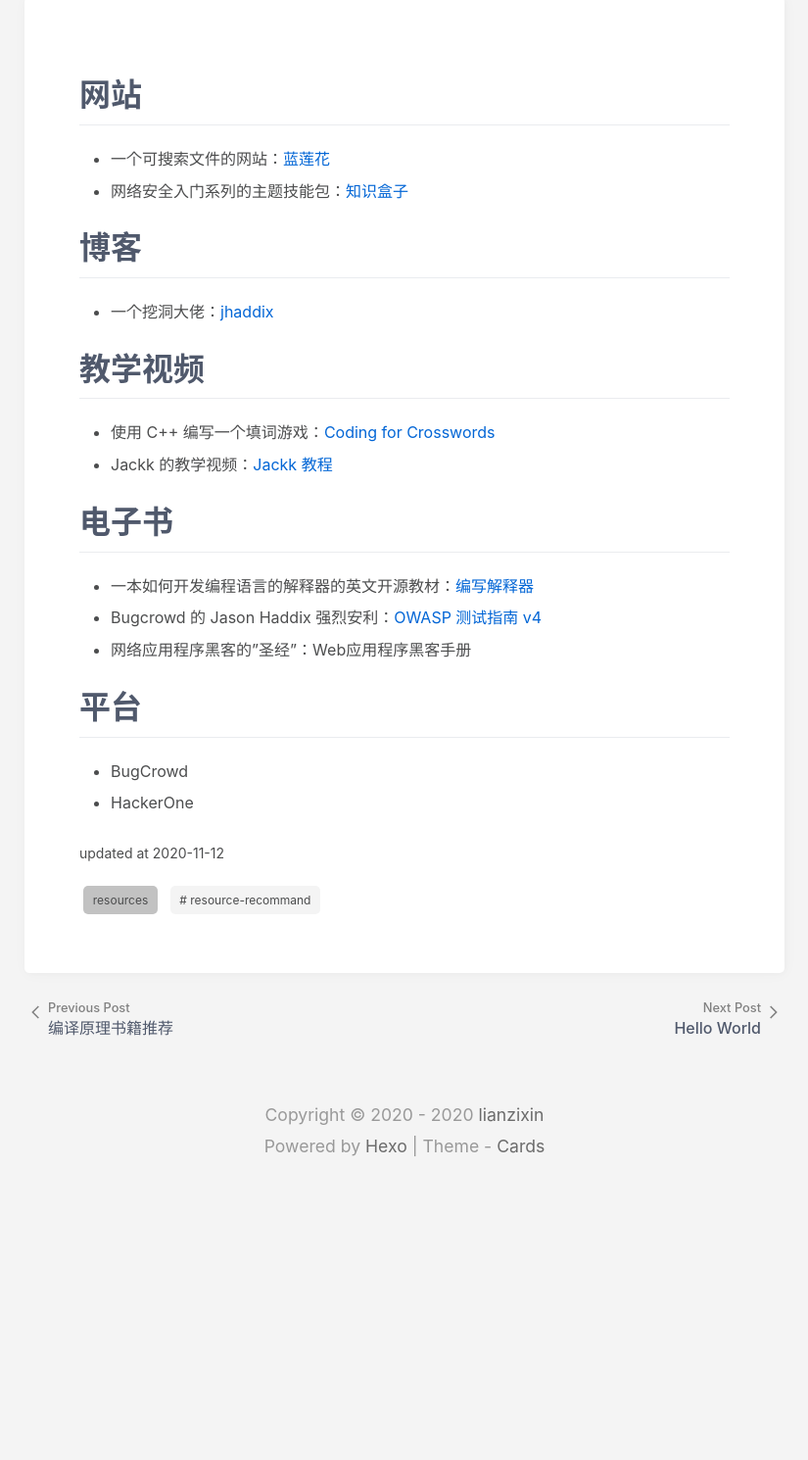
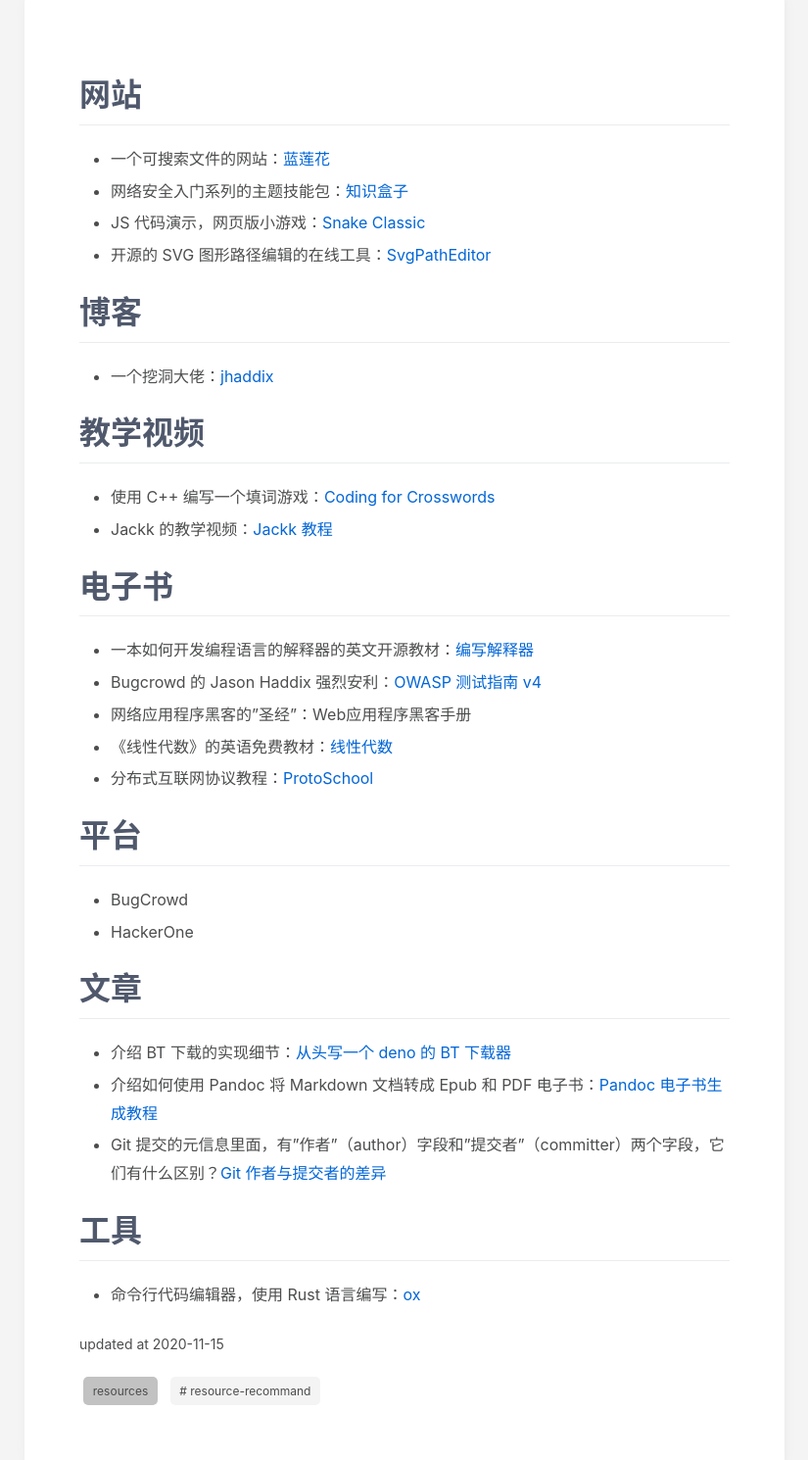
Before and after one commit to lianzixin/lianzixin.github.io, a plain HTML site: page 2020/11/12/资源-第一期/index.html in a window 1280 px wide. Shown: the part 269-1759 px from the top of the page at 98% size, without its empty margins (227-1052 px from the left). Before the commit the page ends 1487 px from the top, so only its background shows below. Drawn offline with Linux system fonts and the light colour scheme.

Commit message:
Site updated: 2020-11-15 11:30:23

```diff
--- a/2020/11/12/资源-第一期/index.html
+++ b/2020/11/12/资源-第一期/index.html
@@ -39,7 +39,7 @@
 <meta property="og:description" content="&amp;#x7F51;&amp;#x7AD9; &amp;#x4E00;&amp;#x4E2A;&amp;#x53EF;&amp;#x641C;&amp;#x7D22;&amp;#x6587;&amp;#x4EF6;&amp;#x7684;&amp;#x7F51;&amp;#x7AD9;&amp;#xFF1A;&amp;#x84DD;&amp;#x83B2;&amp;#x82B1; &amp;#x7F51;&amp;#x7EDC;&amp;#x5B89;&amp;#x5168;&amp;#x5165;&amp;#x95E8;&amp;#x7CFB;&amp;#x5217;&amp;#x768">
 <meta property="og:locale" content="en_US">
 <meta property="article:published_time" content="2020-11-12T03:39:28.000Z">
-<meta property="article:modified_time" content="2020-11-12T03:59:39.447Z">
+<meta property="article:modified_time" content="2020-11-15T03:29:44.187Z">
 <meta property="article:author" content="lianzixin">
 <meta property="article:tag" content="resource-recommand">
 <meta name="twitter:card" content="summary_large_image">
@@ -148,6 +148,8 @@
         <h1 id="&#x7F51;&#x7AD9;"><a href="#&#x7F51;&#x7AD9;" class="headerlink" title="&#x7F51;&#x7AD9;"></a>&#x7F51;&#x7AD9;</h1><ul>
 <li>&#x4E00;&#x4E2A;&#x53EF;&#x641C;&#x7D22;&#x6587;&#x4EF6;&#x7684;&#x7F51;&#x7AD9;&#xFF1A;<a target="_blank" rel="noopener" href="http://www.lanjuhua.com/">&#x84DD;&#x83B2;&#x82B1;</a></li>
 <li>&#x7F51;&#x7EDC;&#x5B89;&#x5168;&#x5165;&#x95E8;&#x7CFB;&#x5217;&#x7684;&#x4E3B;&#x9898;&#x6280;&#x80FD;&#x5305;&#xFF1A;<a target="_blank" rel="noopener" href="https://zhishihezi.net/">&#x77E5;&#x8BC6;&#x76D2;&#x5B50;</a></li>
+<li>JS &#x4EE3;&#x7801;&#x6F14;&#x793A;&#xFF0C;&#x7F51;&#x9875;&#x7248;&#x5C0F;&#x6E38;&#x620F;&#xFF1A;<a target="_blank" rel="noopener" href="https://codeguppy.com/code.html?ad/snk_adrian">Snake Classic</a></li>
+<li>&#x5F00;&#x6E90;&#x7684; SVG &#x56FE;&#x5F62;&#x8DEF;&#x5F84;&#x7F16;&#x8F91;&#x7684;&#x5728;&#x7EBF;&#x5DE5;&#x5177;&#xFF1A;<a target="_blank" rel="noopener" href="https://yqnn.github.io/svg-path-editor/">SvgPathEditor</a></li>
 </ul>
 <h1 id="&#x535A;&#x5BA2;"><a href="#&#x535A;&#x5BA2;" class="headerlink" title="&#x535A;&#x5BA2;"></a>&#x535A;&#x5BA2;</h1><ul>
 <li>&#x4E00;&#x4E2A;&#x6316;&#x6D1E;&#x5927;&#x4F6C;&#xFF1A;<a target="_blank" rel="noopener" href="https://github.com/jhaddix">jhaddix</a></li>
@@ -160,17 +162,27 @@
 <li>&#x4E00;&#x672C;&#x5982;&#x4F55;&#x5F00;&#x53D1;&#x7F16;&#x7A0B;&#x8BED;&#x8A00;&#x7684;&#x89E3;&#x91CA;&#x5668;&#x7684;&#x82F1;&#x6587;&#x5F00;&#x6E90;&#x6559;&#x6750;&#xFF1A;<a target="_blank" rel="noopener" href="http://craftinginterpreters.com/contents.html">&#x7F16;&#x5199;&#x89E3;&#x91CA;&#x5668;</a></li>
 <li>Bugcrowd &#x7684; Jason Haddix &#x5F3A;&#x70C8;&#x5B89;&#x5229;&#xFF1A;<a target="_blank" rel="noopener" href="https://owasp.org/www-project-web-security-testing-guide/">OWASP &#x6D4B;&#x8BD5;&#x6307;&#x5357; v4</a></li>
 <li>&#x7F51;&#x7EDC;&#x5E94;&#x7528;&#x7A0B;&#x5E8F;&#x9ED1;&#x5BA2;&#x7684;&#x201D;&#x5723;&#x7ECF;&#x201D;&#xFF1A;Web&#x5E94;&#x7528;&#x7A0B;&#x5E8F;&#x9ED1;&#x5BA2;&#x624B;&#x518C;</li>
+<li>&#x300A;&#x7EBF;&#x6027;&#x4EE3;&#x6570;&#x300B;&#x7684;&#x82F1;&#x8BED;&#x514D;&#x8D39;&#x6559;&#x6750;&#xFF1A;<a target="_blank" rel="noopener" href="https://hefferon.net/linearalgebra/">&#x7EBF;&#x6027;&#x4EE3;&#x6570;</a></li>
+<li>&#x5206;&#x5E03;&#x5F0F;&#x4E92;&#x8054;&#x7F51;&#x534F;&#x8BAE;&#x6559;&#x7A0B;&#xFF1A;<a target="_blank" rel="noopener" href="https://proto.school/tutorials">ProtoSchool</a></li>
 </ul>
 <h1 id="&#x5E73;&#x53F0;"><a href="#&#x5E73;&#x53F0;" class="headerlink" title="&#x5E73;&#x53F0;"></a>&#x5E73;&#x53F0;</h1><ul>
 <li>BugCrowd</li>
 <li>HackerOne </li>
+</ul>
+<h1 id="&#x6587;&#x7AE0;"><a href="#&#x6587;&#x7AE0;" class="headerlink" title="&#x6587;&#x7AE0;"></a>&#x6587;&#x7AE0;</h1><ul>
+<li>&#x4ECB;&#x7ECD; BT &#x4E0B;&#x8F7D;&#x7684;&#x5B9E;&#x73B0;&#x7EC6;&#x8282;&#xFF1A;<a target="_blank" rel="noopener" href="https://cjting.me/2020/10/31/tinytorrent-a-deno-bt-downloader/">&#x4ECE;&#x5934;&#x5199;&#x4E00;&#x4E2A; deno &#x7684; BT &#x4E0B;&#x8F7D;&#x5668;</a></li>
+<li>&#x4ECB;&#x7ECD;&#x5982;&#x4F55;&#x4F7F;&#x7528; Pandoc &#x5C06; Markdown &#x6587;&#x6863;&#x8F6C;&#x6210; Epub &#x548C; PDF &#x7535;&#x5B50;&#x4E66;&#xFF1A;<a target="_blank" rel="noopener" href="https://learnbyexample.github.io/customizing-pandoc/">Pandoc &#x7535;&#x5B50;&#x4E66;&#x751F;&#x6210;&#x6559;&#x7A0B;</a></li>
+<li>Git &#x63D0;&#x4EA4;&#x7684;&#x5143;&#x4FE1;&#x606F;&#x91CC;&#x9762;&#xFF0C;&#x6709;&#x201D;&#x4F5C;&#x8005;&#x201D;&#xFF08;author&#xFF09;&#x5B57;&#x6BB5;&#x548C;&#x201D;&#x63D0;&#x4EA4;&#x8005;&#x201D;&#xFF08;committer&#xFF09;&#x4E24;&#x4E2A;&#x5B57;&#x6BB5;&#xFF0C;&#x5B83;&#x4EEC;&#x6709;&#x4EC0;&#x4E48;&#x533A;&#x522B;&#xFF1F;<a target="_blank" rel="noopener" href="https://blog.darkthread.net/blog/git-author-n-committer/">Git &#x4F5C;&#x8005;&#x4E0E;&#x63D0;&#x4EA4;&#x8005;&#x7684;&#x5DEE;&#x5F02;</a></li>
+</ul>
+<h1 id="&#x5DE5;&#x5177;"><a href="#&#x5DE5;&#x5177;" class="headerlink" title="&#x5DE5;&#x5177;"></a>&#x5DE5;&#x5177;</h1><ul>
+<li>&#x547D;&#x4EE4;&#x884C;&#x4EE3;&#x7801;&#x7F16;&#x8F91;&#x5668;&#xFF0C;&#x4F7F;&#x7528; Rust &#x8BED;&#x8A00;&#x7F16;&#x5199;&#xFF1A;<a target="_blank" rel="noopener" href="https://github.com/curlpipe/ox">ox</a></li>
 </ul>
 
     </div>
 
     <div class="post-footer__meta">
     <p>
-        updated at 2020-11-12
+        updated at 2020-11-15
     </p>
 </div>
     <div class="post-meta__cats">
```
Also changed, not shown: 2020/11/12/hello-world/index.html (+2 -2 lines).
